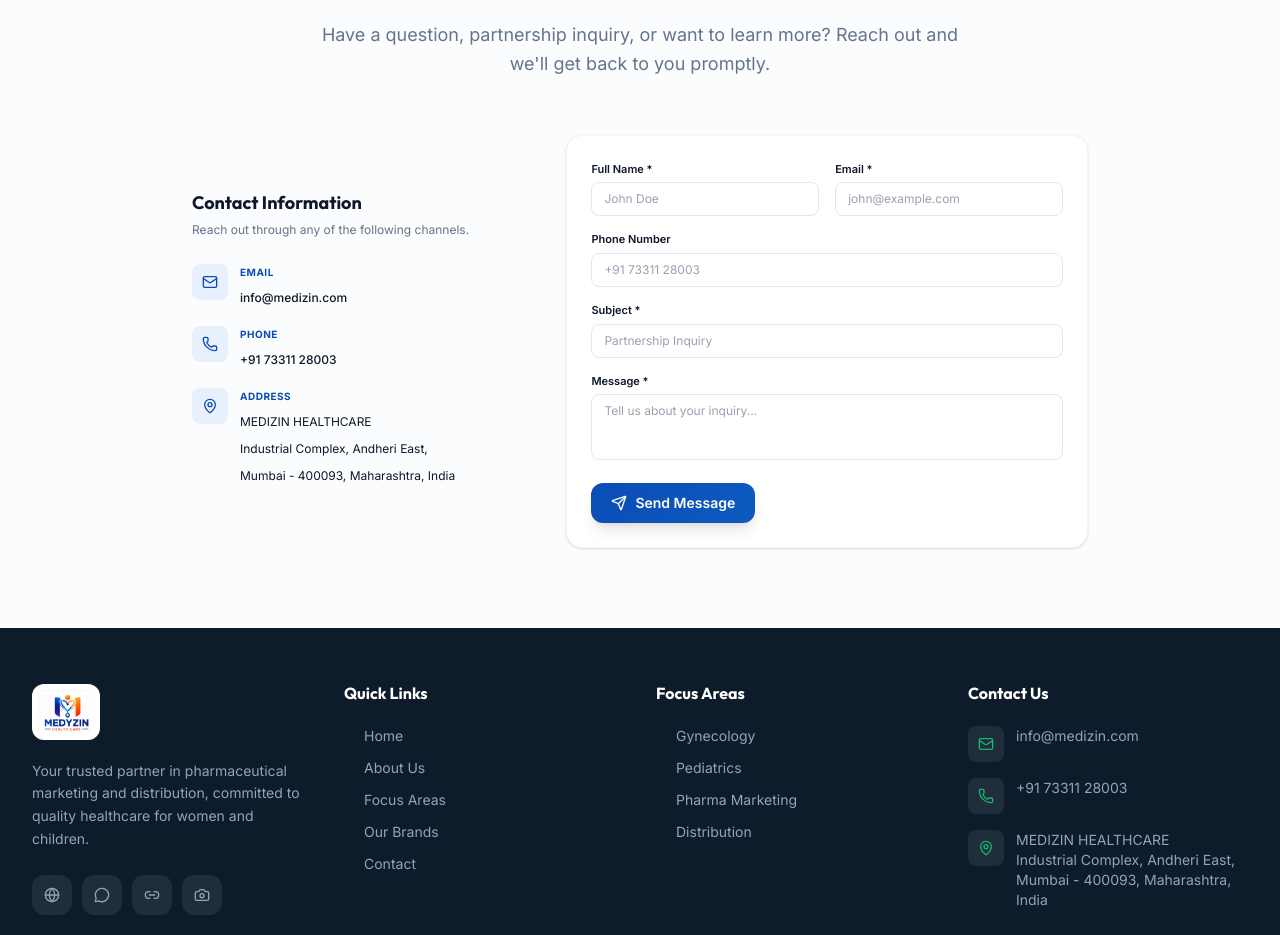
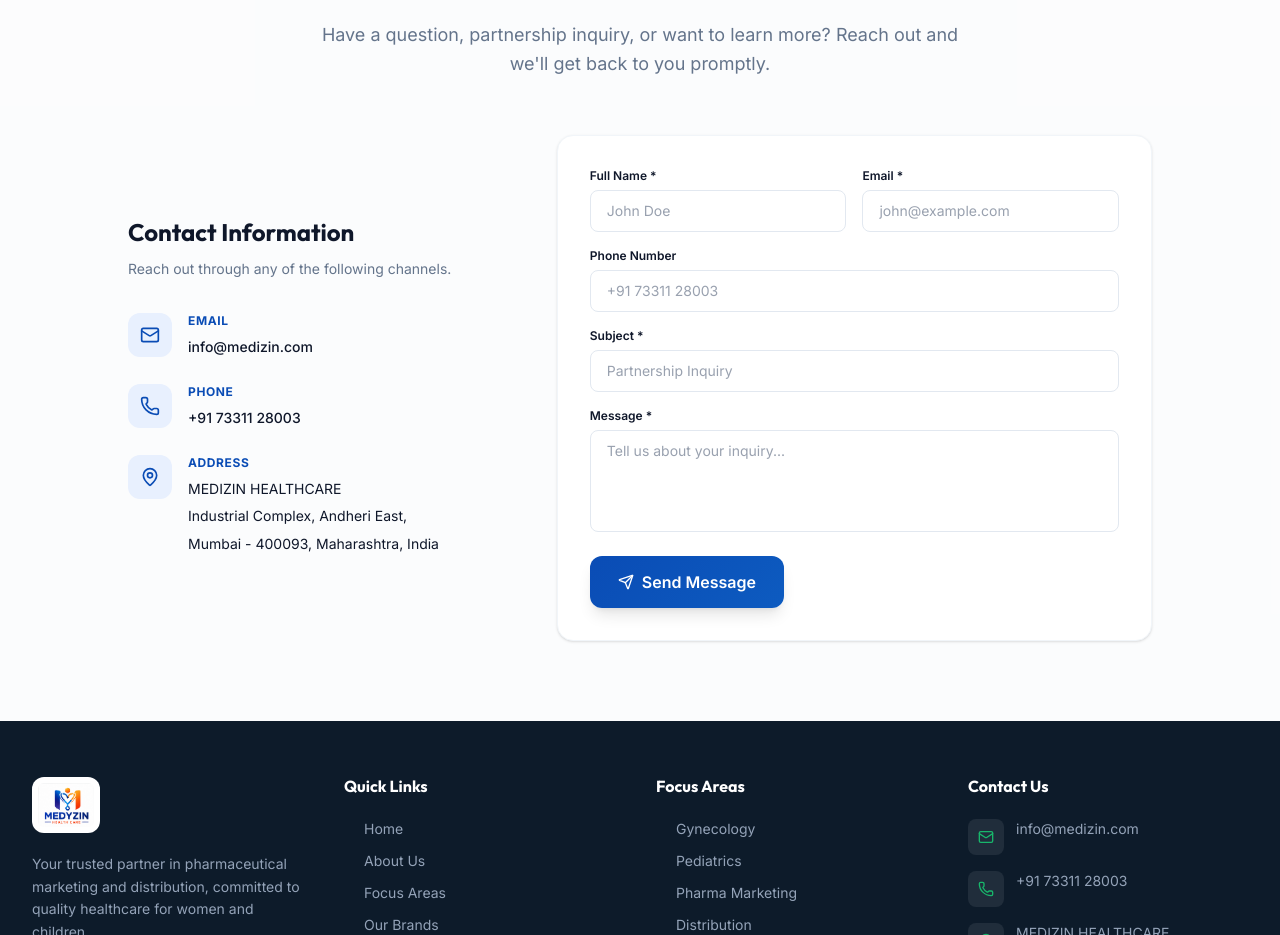
Before and after one commit to vishnuakula/MedizinHealthCare, a React (Vite) app: page / in a window 1280 px wide. Shown: the part 4721-5656 px from the top of the page. Built offline with nearby package versions, Linux system fonts and the light colour scheme.

Commit message:
Fix subpage navigation links and rescale contact section size

```diff
--- a/src/components/layout/Navbar.jsx
+++ b/src/components/layout/Navbar.jsx
@@ -1,5 +1,6 @@
 import { useState, useEffect, useCallback } from 'react';
 import { Link as ScrollLink } from 'react-scroll';
+import { Link as RouterLink, useLocation } from 'react-router-dom';
 import { motion, AnimatePresence } from 'framer-motion';
 import { Menu, X, Phone } from 'lucide-react';
 import Container from '@/components/common/Container';
@@ -8,6 +9,7 @@
 import { company } from '@/data/company';
 
 const Navbar = () => {
+    const location = useLocation();
     const [scrolled, setScrolled] = useState(false);
     const [mobileOpen, setMobileOpen] = useState(false);
     const [active, setActive] = useState('hero');
@@ -42,13 +44,20 @@
                 <Container>
                     <div className="flex items-center justify-between" style={{ height: 72 }}>
                         {/* Logo */}
+                        {location.pathname === '/' ? (
                             <ScrollLink to="hero" smooth duration={800} offset={-80} className="flex items-center cursor-pointer select-none">
                                 <img src="/assets/logo.png" alt="Medizin Healthcare Logo" className="h-12 w-auto object-contain" />
                             </ScrollLink>
+                        ) : (
+                            <RouterLink to="/#hero" className="flex items-center cursor-pointer select-none">
+                                <img src="/assets/logo.png" alt="Medizin Healthcare Logo" className="h-12 w-auto object-contain" />
+                            </RouterLink>
+                        )}
 
                         {/* Desktop Nav */}
                         <nav className="hidden lg:flex items-center gap-1">
-                            {navigationLinks.map((link) => (
+                            {navigationLinks.map((link) =>
+                                location.pathname === '/' ? (
                                     <ScrollLink
                                         key={link.id}
                                         to={link.href}
@@ -68,14 +77,30 @@
                                             />
                                         )}
                                     </ScrollLink>
-                            ))}
+                                ) : (
+                                    <RouterLink
+                                        key={link.id}
+                                        to={`/#${link.href}`}
+                                        className="relative px-4 py-2 text-sm font-medium rounded-lg cursor-pointer transition-colors duration-200"
+                                        style={{ color: '#475569' }}
+                                    >
+                                        {link.label}
+                                    </RouterLink>
+                                )
+                            )}
                         </nav>
 
                         {/* Desktop CTA */}
                         <div className="hidden lg:block">
+                            {location.pathname === '/' ? (
                                 <ScrollLink to="contact" smooth duration={800} offset={-80}>
                                     <Button variant="secondary" size="sm" icon={Phone}>Contact Us</Button>
                                 </ScrollLink>
+                            ) : (
+                                <RouterLink to="/#contact">
+                                    <Button variant="secondary" size="sm" icon={Phone}>Contact Us</Button>
+                                </RouterLink>
+                            )}
                         </div>
 
                         {/* Hamburger */}
@@ -113,6 +138,7 @@
                             <nav className="flex-1 p-5 space-y-1">
                                 {navigationLinks.map((link, i) => (
                                     <motion.div key={link.id} initial={{ opacity: 0, x: 20 }} animate={{ opacity: 1, x: 0 }} transition={{ delay: i * 0.06 }}>
+                                        {location.pathname === '/' ? (
                                             <ScrollLink
                                                 to={link.href}
                                                 spy
@@ -129,13 +155,32 @@
                                             >
                                                 {link.label}
                                             </ScrollLink>
+                                        ) : (
+                                            <RouterLink
+                                                to={`/#${link.href}`}
+                                                onClick={close}
+                                                className="block px-4 py-3 rounded-xl text-base font-medium cursor-pointer"
+                                                style={{
+                                                    color: '#475569',
+                                                    backgroundColor: 'transparent',
+                                                }}
+                                            >
+                                                {link.label}
+                                            </RouterLink>
+                                        )}
                                     </motion.div>
                                 ))}
                             </nav>
                             <div className="p-5" style={{ borderTop: '1px solid #F1F5F9' }}>
+                                {location.pathname === '/' ? (
                                     <ScrollLink to="contact" smooth duration={800} offset={-80} onClick={close}>
                                         <Button variant="secondary" size="md" icon={Phone} className="w-full justify-center">Contact Us</Button>
                                     </ScrollLink>
+                                ) : (
+                                    <RouterLink to="/#contact" onClick={close}>
+                                        <Button variant="secondary" size="md" icon={Phone} className="w-full justify-center">Contact Us</Button>
+                                    </RouterLink>
+                                )}
                             </div>
                         </motion.div>
                     </>
--- a/src/components/sections/Contact.jsx
+++ b/src/components/sections/Contact.jsx
@@ -8,8 +8,8 @@
 import Button from '@/components/common/Button';
 import { company } from '@/data/company';
 
-// Reduced padding from px-4 py-3 to px-3 py-2, and text-sm to text-xs
-const inputCls = 'w-full px-3 py-2 rounded-lg text-xs transition-all duration-200 outline-none placeholder:text-gray-400';
+// Standard input classes with standard padding and text sizes
+const inputCls = 'w-full px-4 py-2.5 rounded-lg text-sm transition-all duration-200 outline-none placeholder:text-gray-400';
 
 const Contact = () => {
     const [ref, inView] = useInView({ triggerOnce: true, threshold: 0.1 });
@@ -43,26 +43,26 @@
                     subtitle="Have a question, partnership inquiry, or want to learn more? Reach out and we'll get back to you promptly."
                 />
 
-                {/* Added max-w-4xl and gap-8/10 to make the layout significantly more compact */}
-                <div ref={ref} className="grid grid-cols-1 lg:grid-cols-5 gap-8 lg:gap-10 max-w-4xl mx-auto items-stretch">
-                    {/* Info Panel (Reduced margins/paddings and heading size) */}
+                {/* Balanced layout width of max-w-5xl */}
+                <div ref={ref} className="grid grid-cols-1 lg:grid-cols-5 gap-8 lg:gap-12 max-w-5xl mx-auto items-stretch">
+                    {/* Info Panel */}
                     <motion.div initial={{ opacity: 0, x: -20 }} animate={inView ? { opacity: 1, x: 0 } : {}} transition={{ duration: 0.5 }} className="lg:col-span-2 flex flex-col justify-center">
-                        <h3 className="text-lg font-bold mb-1.5" style={{ color: '#0F172A' }}>Contact Information</h3>
-                        <p className="text-xs leading-relaxed mb-6" style={{ color: '#64748B' }}>Reach out through any of the following channels.</p>
+                        <h3 className="text-2xl font-bold mb-3" style={{ color: '#0F172A' }}>Contact Information</h3>
+                        <p className="text-sm leading-relaxed mb-8" style={{ color: '#64748B' }}>Reach out through any of the following channels.</p>
 
-                        <div className="space-y-4">
+                        <div className="space-y-6">
                             {info.map(item => (
-                                <div key={item.label} className="flex items-start gap-3">
-                                    {/* Shrunk icon box container from w-11 h-11 to w-9 h-9 */}
-                                    <div className="w-9 h-9 rounded-lg flex items-center justify-center shrink-0" style={{ backgroundColor: '#E8F0FE' }}>
-                                        <item.icon className="w-4 h-4" style={{ color: '#0A4CB5' }} />
+                                <div key={item.label} className="flex items-start gap-4">
+                                    {/* Standard icon box container */}
+                                    <div className="w-11 h-11 rounded-xl flex items-center justify-center shrink-0" style={{ backgroundColor: '#E8F0FE' }}>
+                                        <item.icon className="w-5 h-5" style={{ color: '#0A4CB5' }} />
                                     </div>
                                     <div>
-                                        <span className="text-[10px] font-bold tracking-wider block mb-0.5" style={{ color: '#0A4CB5' }}>{item.label}</span>
+                                        <span className="text-xs font-bold tracking-wider block mb-1" style={{ color: '#0A4CB5' }}>{item.label}</span>
                                         {item.href ? (
-                                            <a href={item.href} className="text-xs hover:underline font-medium" style={{ color: '#0F172A' }}>{item.value}</a>
+                                            <a href={item.href} className="text-sm hover:underline font-medium" style={{ color: '#0F172A' }}>{item.value}</a>
                                         ) : (
-                                            <span className="text-xs leading-relaxed" style={{ color: '#0F172A', whiteSpace: 'pre-line' }}>{item.value}</span>
+                                            <span className="text-sm leading-relaxed" style={{ color: '#0F172A', whiteSpace: 'pre-line' }}>{item.value}</span>
                                         )}
                                     </div>
                                 </div>
@@ -70,9 +70,9 @@
                         </div>
                     </motion.div>
 
-                    {/* Form (Reduced padding from p-8 to p-5/6, input spacing, and button size) */}
+                    {/* Form */}
                     <motion.div initial={{ opacity: 0, x: 20 }} animate={inView ? { opacity: 1, x: 0 } : {}} transition={{ duration: 0.5, delay: 0.1 }} className="lg:col-span-3">
-                        <div className="rounded-2xl p-5 md:p-6 shadow-sm border border-slate-100 bg-white">
+                        <div className="rounded-2xl p-6 md:p-8 shadow-sm border border-slate-100 bg-white">
                             {status === 'success' && (
                                 <div className="flex items-center gap-2 p-3 rounded-lg mb-4 text-xs" style={{ backgroundColor: '#ECFDF5', color: '#059669' }}>
                                     <CheckCircle className="w-4 h-4 shrink-0" />
@@ -86,40 +86,38 @@
                                 </div>
                             )}
 
-                            <form onSubmit={handleSubmit(onSubmit)} className="space-y-3.5">
+                            <form onSubmit={handleSubmit(onSubmit)} className="space-y-4">
                                 <div className="grid grid-cols-1 sm:grid-cols-2 gap-4">
                                     <div>
-                                        <label className="text-[11px] font-semibold mb-1 block" style={{ color: '#0F172A' }}>Full Name *</label>
+                                        <label className="text-xs font-semibold mb-1.5 block" style={{ color: '#0F172A' }}>Full Name *</label>
                                         <input {...register('name', { required: 'Required' })} placeholder="John Doe" className={inputCls} style={{ border: `1.5px solid ${errors.name ? '#EF4444' : '#E2E8F0'}` }} />
                                         {errors.name && <p className="text-[10px] mt-0.5" style={{ color: '#EF4444' }}>{errors.name.message}</p>}
                                     </div>
                                     <div>
-                                        <label className="text-[11px] font-semibold mb-1 block" style={{ color: '#0F172A' }}>Email *</label>
+                                        <label className="text-xs font-semibold mb-1.5 block" style={{ color: '#0F172A' }}>Email *</label>
                                         <input type="email" {...register('email', { required: 'Required', pattern: { value: /^[^\s@]+@[^\s@]+\.[^\s@]+$/, message: 'Invalid email' } })} placeholder="john@example.com" className={inputCls} style={{ border: `1.5px solid ${errors.email ? '#EF4444' : '#E2E8F0'}` }} />
                                         {errors.email && <p className="text-[10px] mt-0.5" style={{ color: '#EF4444' }}>{errors.email.message}</p>}
                                     </div>
                                 </div>
 
                                 <div>
-                                    <label className="text-[11px] font-semibold mb-1 block" style={{ color: '#0F172A' }}>Phone Number</label>
+                                    <label className="text-xs font-semibold mb-1.5 block" style={{ color: '#0F172A' }}>Phone Number</label>
                                     <input type="tel" {...register('phone')} placeholder="+91 73311 28003" className={inputCls} style={{ border: '1.5px solid #E2E8F0' }} />
                                 </div>
 
                                 <div>
-                                    <label className="text-[11px] font-semibold mb-1 block" style={{ color: '#0F172A' }}>Subject *</label>
+                                    <label className="text-xs font-semibold mb-1.5 block" style={{ color: '#0F172A' }}>Subject *</label>
                                     <input {...register('subject', { required: 'Required' })} placeholder="Partnership Inquiry" className={inputCls} style={{ border: `1.5px solid ${errors.subject ? '#EF4444' : '#E2E8F0'}` }} />
                                     {errors.subject && <p className="text-[10px] mt-0.5" style={{ color: '#EF4444' }}>{errors.subject.message}</p>}
                                 </div>
 
                                 <div>
-                                    <label className="text-[11px] font-semibold mb-1 block" style={{ color: '#0F172A' }}>Message *</label>
-                                    {/* Reduced rows from 4 to 3 */}
-                                    <textarea {...register('message', { required: 'Required' })} rows={3} placeholder="Tell us about your inquiry..." className={`${inputCls} resize-none`} style={{ border: `1.5px solid ${errors.message ? '#EF4444' : '#E2E8F0'}` }} />
+                                    <label className="text-xs font-semibold mb-1.5 block" style={{ color: '#0F172A' }}>Message *</label>
+                                    <textarea {...register('message', { required: 'Required' })} rows={4} placeholder="Tell us about your inquiry..." className={`${inputCls} resize-none`} style={{ border: `1.5px solid ${errors.message ? '#EF4444' : '#E2E8F0'}` }} />
                                     {errors.message && <p className="text-[10px] mt-0.5" style={{ color: '#EF4444' }}>{errors.message.message}</p>}
                                 </div>
 
-                                {/* Use size="md" button instead of "lg" */}
-                                <Button type="submit" variant="primary" size="md" icon={Send} loading={isSubmitting} className="w-full sm:w-auto">
+                                <Button type="submit" variant="primary" size="lg" icon={Send} loading={isSubmitting} className="w-full sm:w-auto">
                                     Send Message
                                 </Button>
                             </form>
--- a/src/pages/Home.jsx
+++ b/src/pages/Home.jsx
@@ -1,3 +1,6 @@
+import { useEffect } from 'react';
+import { useLocation } from 'react-router-dom';
+import { scroller } from 'react-scroll';
 import { Helmet } from 'react-helmet-async';
 import Hero from '@/components/sections/Hero';
 import About from '@/components/sections/About';
@@ -9,7 +12,24 @@
 import Contact from '@/components/sections/Contact';
 import { company } from '@/data/company';
 
-const Home = () => (
+const Home = () => {
+    const location = useLocation();
+
+    useEffect(() => {
+        if (location.hash) {
+            const elementId = location.hash.replace('#', '');
+            setTimeout(() => {
+                scroller.scrollTo(elementId, {
+                    duration: 800,
+                    delay: 0,
+                    smooth: 'easeInOutQuart',
+                    offset: -80
+                });
+            }, 100);
+        }
+    }, [location]);
+
+    return (
         <>
             <Helmet>
                 <title>{company.seo.title}</title>
@@ -42,5 +62,6 @@
             </main>
         </>
     );
+};
 
 export default Home;
```
Lines whose indentation alone changed are shown as unchanged.
